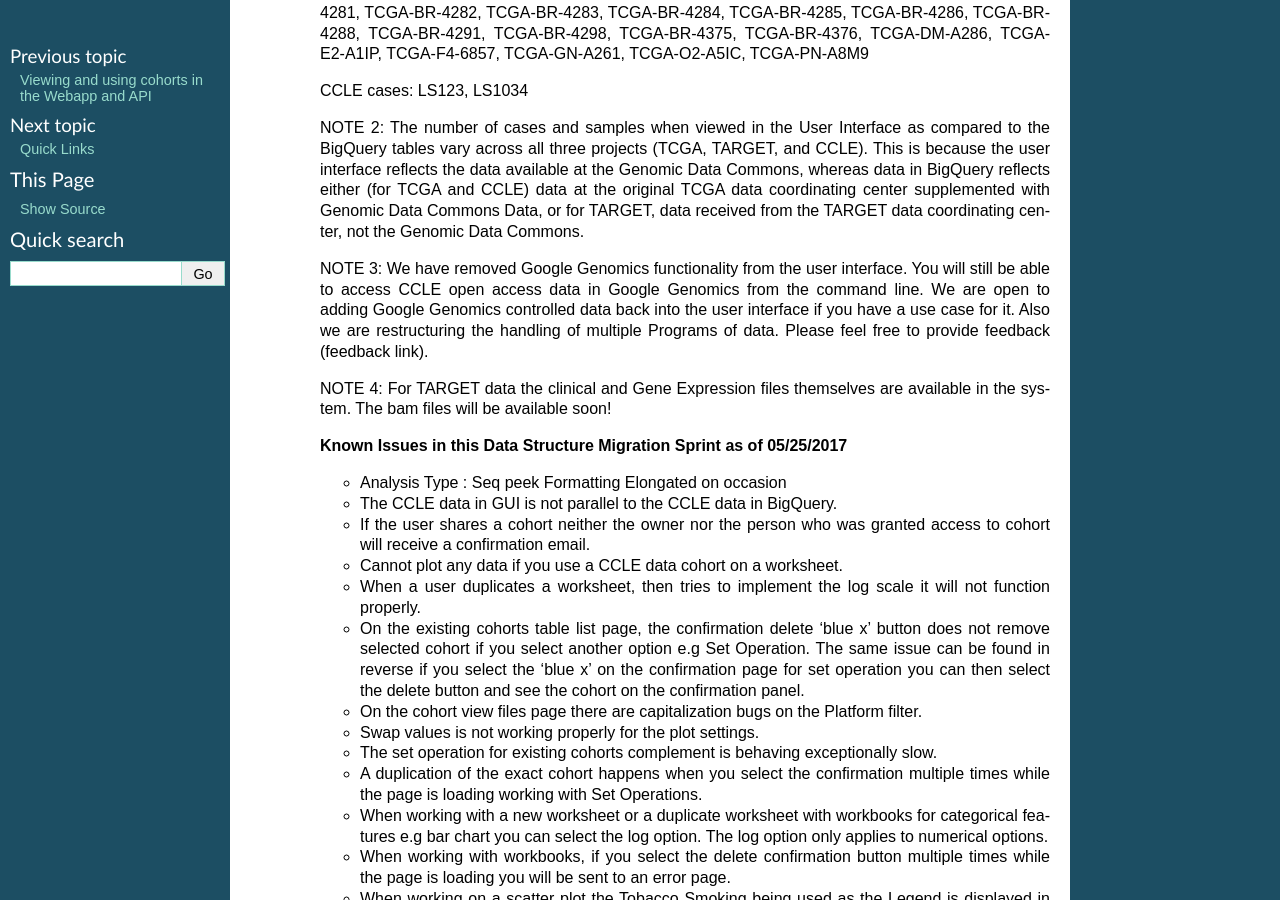
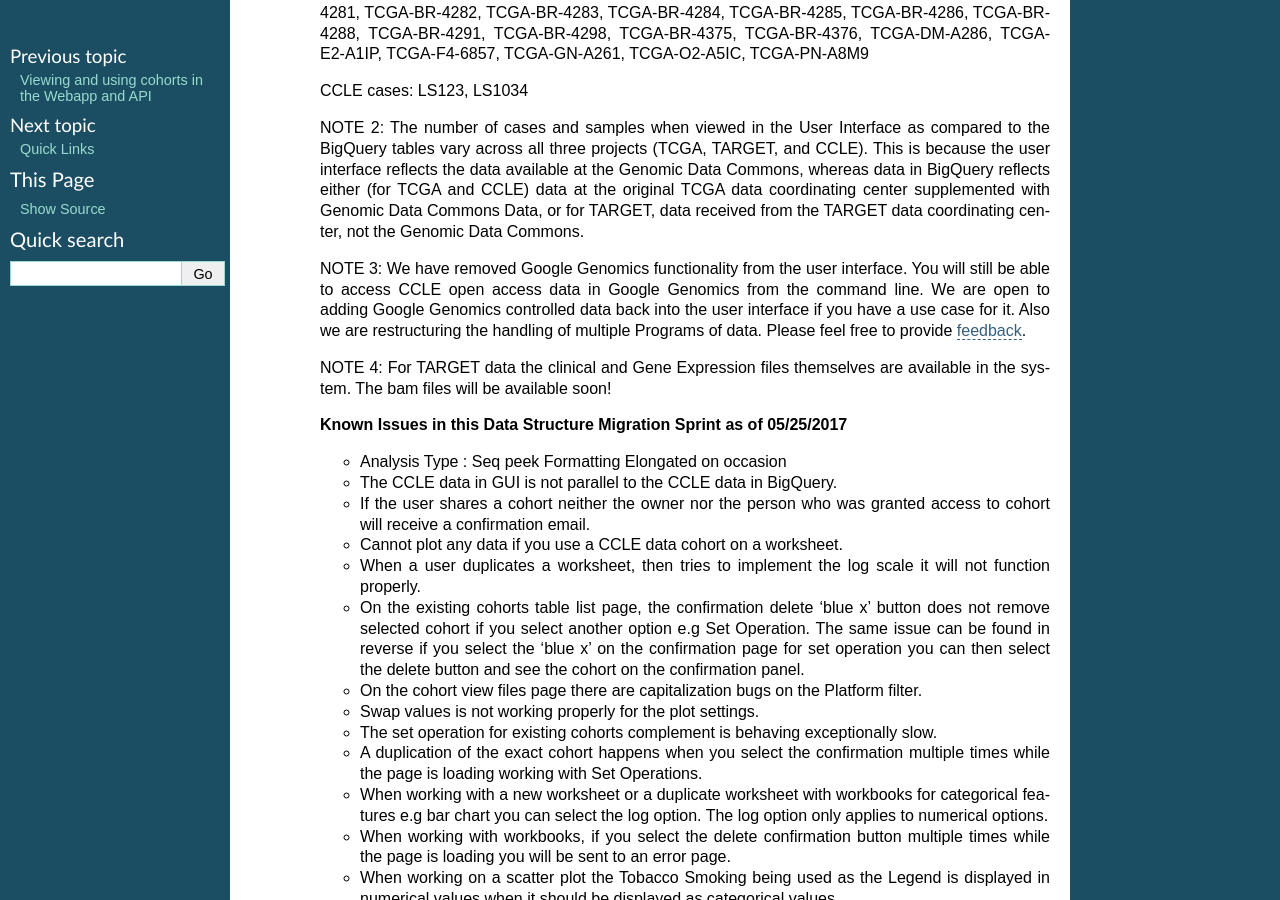
Before and after one commit to isb-cgc/readthedocs, a Sphinx documentation site: the page built from docs/source/sections/webapp/releases.rst, in a window 1280 px wide and 900 px high, scrolled down 625 px. Built offline with Sphinx 7.4.7, drawn with Linux system fonts in a browser that asks for light colours; pages that are not in the unit, such as notebooks, are missing from menus.

Commit message:
Added feedback link to feedback section for DSM sprint

```diff
--- a/docs/source/sections/webapp/releases.rst
+++ b/docs/source/sections/webapp/releases.rst
@@ -21,7 +21,7 @@ Web-App Release Notes
 
     NOTE 2: The number of cases and samples when viewed in the User Interface as compared to the BigQuery tables vary across all three projects (TCGA, TARGET, and CCLE).  This is because the user interface reflects the data available at the Genomic Data Commons, whereas data in BigQuery reflects either (for TCGA and CCLE) data at the original TCGA data coordinating center supplemented with Genomic Data Commons Data, or for TARGET, data received from the TARGET data coordinating center, not the Genomic Data Commons.
 
-    NOTE 3: We have removed Google Genomics functionality from the user interface. You will still be able to access CCLE open access data in Google Genomics from the command line. We are open to adding Google Genomics controlled data back into the user interface if you have a use case for it.  Also we are restructuring the handling of multiple Programs of data. Please feel free to provide feedback (feedback link).
+    NOTE 3: We have removed Google Genomics functionality from the user interface. You will still be able to access CCLE open access data in Google Genomics from the command line. We are open to adding Google Genomics controlled data back into the user interface if you have a use case for it.  Also we are restructuring the handling of multiple Programs of data. Please feel free to provide `feedback <https://groups.google.com/a/isb-cgc.org/forum/#!newtopic/feedback>`_.
 
     NOTE 4: For TARGET data the clinical and Gene Expression files themselves are available in the system. The bam files will be available soon!
 
```
